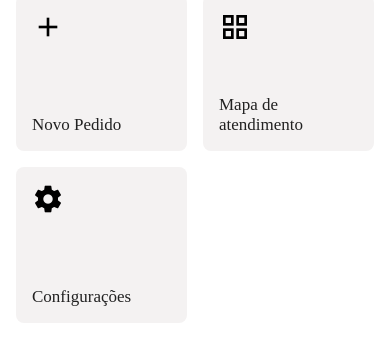
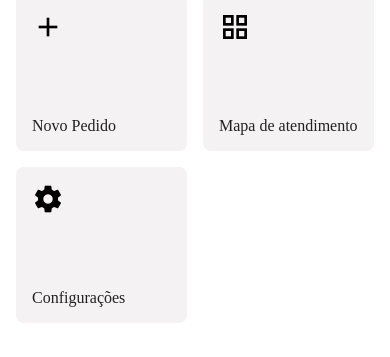
Before and after one commit to G4briel25/MyApp, a React Native app: screen /Home in a window 390 px wide. Shown: the part 139-496 px from the top of the page. Built offline with nearby package versions, Linux system fonts and the light colour scheme.

Commit message:
ajuste na fonte do card home

```diff
--- a/src/styles/styleCss.ts
+++ b/src/styles/styleCss.ts
@@ -55,7 +55,7 @@ const Cards = styled.TouchableOpacity`
 `;
 
 const CardTitle = styled.Text`
-  font-size: 17px;
+  font-size: 16px;
   color: #212121;
   font-family: 'Poppins-Regular'
 `;
```
